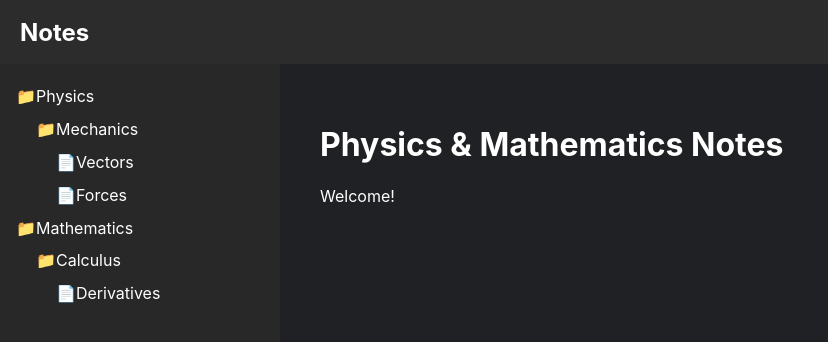
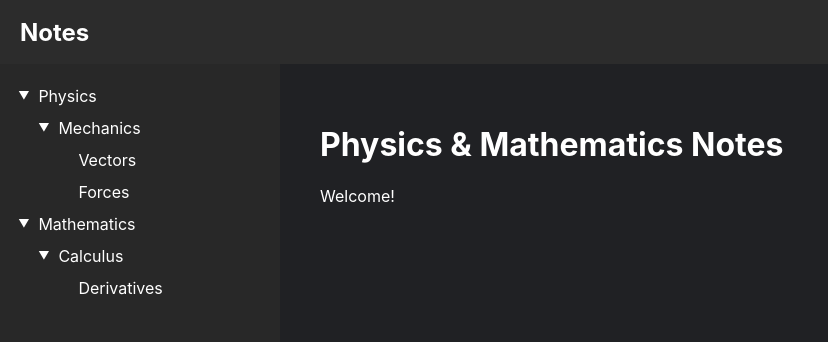
Before and after one commit to Jonasjs11/note-web, a React (Vite) app: page / in a window 1280 px wide. Shown: the top 342 px of the page, without its empty margins (0-828 px from the left). Built offline with nearby package versions, Linux system fonts and the light colour scheme.

Commit message:
feat: implement recursive collapsible sidebar

```diff
--- a/src/components/Sidebar/Sidebar.css
+++ b/src/components/Sidebar/Sidebar.css
@@ -3,8 +3,36 @@
 }
 
 .navigation-node {
-    padding: 0.4rem 1rem;
-    padding-left: calc(
-        1rem + var(--navigation-depth) * 1.25rem
-    );
+    display: flex;
+    align-items: center;
+    gap: 0.4rem;
+
+    width: 100%;
+    min-height: 2rem;
+
+    padding-top: 0.35rem;
+    padding-right: 1rem;
+    padding-bottom: 0.35rem;
+
+    border: none;
+
+    color: inherit;
+    background: transparent;
+
+    font: inherit;
+    text-align: left;
+
+    cursor: pointer;
 }
+
+.navigation-node:hover {
+    background: rgba(255, 255, 255, 0.08);
+}
+
+.navigation-arrow {
+    display: inline-block;
+    width: 1rem;
+
+    font-size: 0.7rem;
+    text-align: center;
+}
--- a/src/components/Sidebar/Sidebar.tsx
+++ b/src/components/Sidebar/Sidebar.tsx
@@ -1,38 +1,55 @@
-import type { CSSProperties } from "react";
+import { useState } from "react";
 
 import { navigation } from "../../app/navigation";
 import type { NavigationItem } from "../../types/Navigation";
 
 import "./Sidebar.css";
 
-interface NavigationNodeProps {
+function NavigationNode({
+    item,
+    depth,
+}: {
     item: NavigationItem;
     depth: number;
+}) {
+    const isFolder = Boolean(item.children?.length);
+
+    const [isExpanded, setIsExpanded] = useState(true); // true means start expanded
+
+    function handleClick() {
+        if (isFolder) {
+            setIsExpanded((currentlyExpanded) => !currentlyExpanded); //Reverse the expanded state on click
         }
-
-function NavigationNode({ item, depth }: NavigationNodeProps) {
-    const indentationStyle = {
-        "--navigation-depth": depth,
-    } as CSSProperties;
-    const isFolder = item.children !== undefined;
+    }
 
     return (
         <div>
-            <div
+            <button
                 className="navigation-node"
-                style={indentationStyle}
+                style={{
+                    paddingLeft: `${16 + depth * 20}px`,
+                }}
+                onClick={handleClick}
+                type="button"
             >
-                {isFolder ? "📁" : "📄"}
-                {item.title}
-            </div>
+                <span className="navigation-arrow">
+                    {isFolder ? (isExpanded ? "▼" : "▶") : ""}
+                </span>
 
+                <span>{item.title}</span>
+            </button>
+
+            {isFolder && isExpanded && (
+                <div>
                     {item.children?.map((child) => (
                         <NavigationNode
-                    key={child.path ?? `${depth}-${child.title}`}
+                            key={child.path ?? child.title}
                             item={child}
                             depth={depth + 1}
                         />
                     ))}
+                </div>
+            )}
         </div>
     );
 }
```
Also changed, not shown: 1 other file (tests, documents, lock files or other folders). Lines whose indentation alone changed are shown as unchanged.
